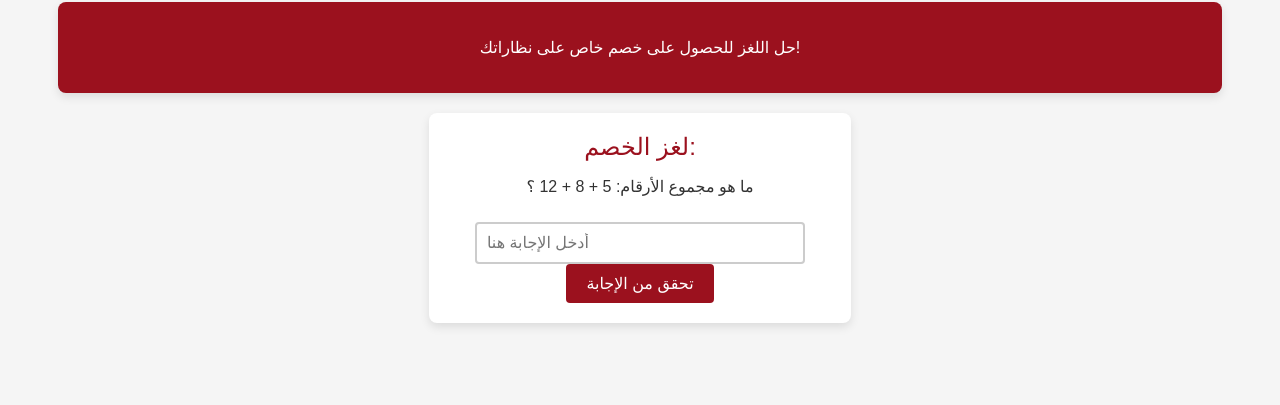
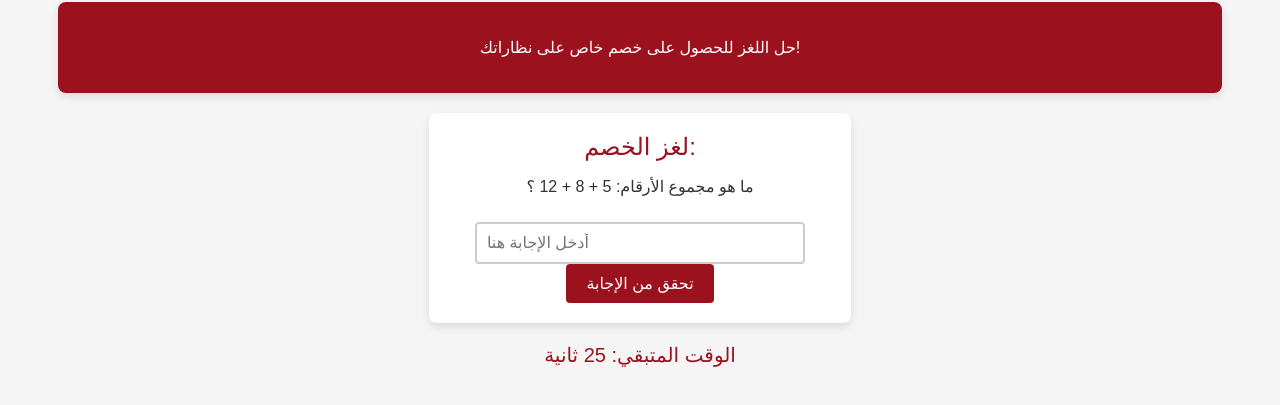
Before and after one commit to MohaymenSalah/TudorMohaymen, a plain HTML site: page Index.html in a window 1280 px wide. Shown: the part 111-516 px from the top of the page. Drawn offline with Linux system fonts and the light colour scheme.

Commit message:
Update Index.html

```diff
--- a/Index.html
+++ b/Index.html
@@ -57,6 +57,11 @@
         button:hover {
             background-color: #d32f2f;
         }
+        #timer {
+            font-size: 20px;
+            color: #9b111e;
+            margin-top: 20px;
+        }
     </style>
 </head>
 <body>
@@ -74,16 +79,42 @@
     </div>
 
     <div id="discountResult" style="margin-top: 20px;"></div>
+    <div id="timer">الوقت المتبقي: <span id="timeLeft">30</span> ثانية</div>
 
     <script>
+        var timer;
+        var timeLeft = 30;
+        var correctSound = new Audio('https://www.soundjay.com/button/beep-07.wav');
+        var incorrectSound = new Audio('https://www.soundjay.com/button/beep-08.wav');
+
+        // Start the timer
+        function startTimer() {
+            timer = setInterval(function() {
+                if (timeLeft > 0) {
+                    timeLeft--;
+                    document.getElementById("timeLeft").textContent = timeLeft;
+                } else {
+                    clearInterval(timer);
+                    document.getElementById("discountResult").innerHTML = "<h3>انتهى الوقت! حاول مرة أخرى.</h3>";
+                    document.getElementById("discountResult").style.color = "#d32f2f";
+                }
+            }, 1000);
+        }
+
+        // Start the game timer when the page loads
+        window.onload = startTimer;
+
         function checkAnswer() {
             var answer = document.getElementById("answer").value;
             var result = document.getElementById("discountResult");
 
             if (answer == "25") {
+                correctSound.play();
                 result.innerHTML = "<h3>مبروك! لقد حصلت على خصم 20% على مشترياتك!</h3>";
                 result.style.color = "#388e3c";
+                clearInterval(timer); // Stop the timer
             } else {
+                incorrectSound.play();
                 result.innerHTML = "<h3>الإجابة خاطئة، حاول مرة أخرى!</h3>";
                 result.style.color = "#d32f2f";
             }
```
